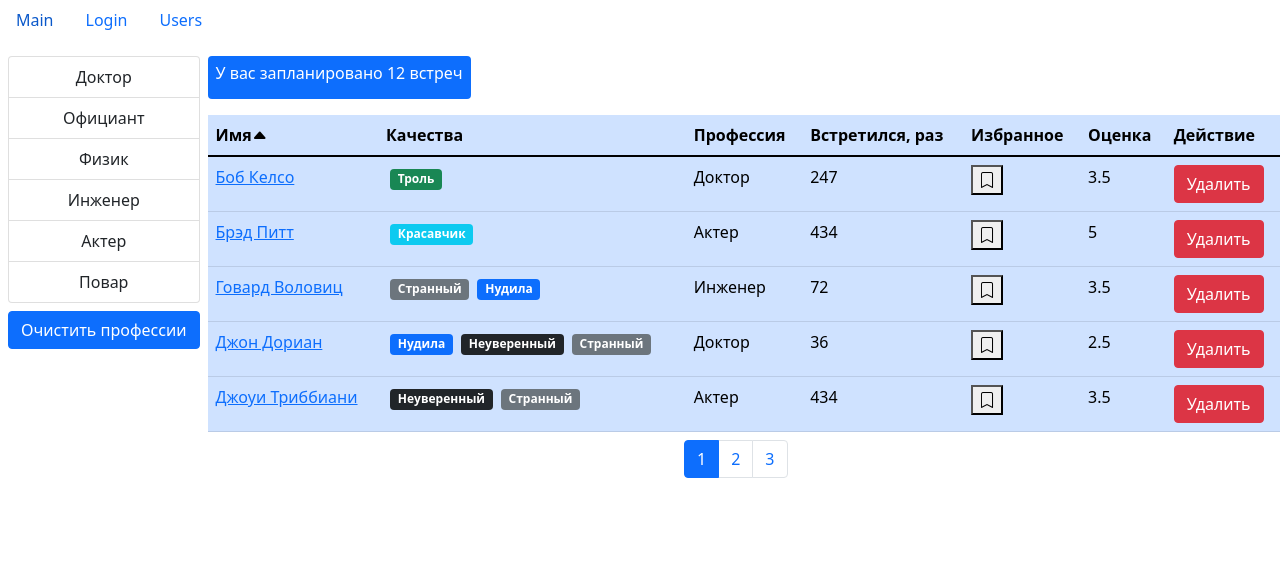
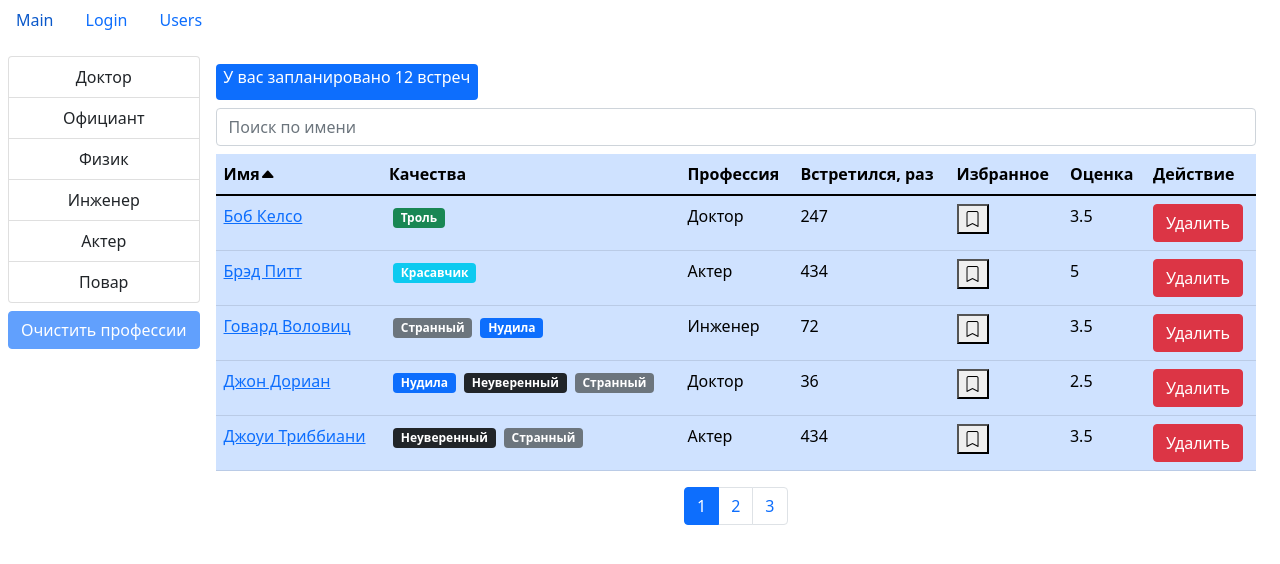
Before and after one commit to khoroshev909/react-meetings-app, a React (Create React App) app: page /users in a window 1280 px wide. Shown: the top 564 px of the page. Built offline with nearby package versions, Linux system fonts and the light colour scheme.

Commit message:
add filter users by search query (searchForm component)

```diff
--- /dev/null
+++ b/src/components/searchForm.jsx
@@ -0,0 +1,27 @@
+import React from 'react'
+import propTypes from 'prop-types'
+import TextField from './textField'
+
+const SearchForm = ({ search, handleSearch }) => {
+    return (
+        <form>
+            <TextField
+                className=""
+                labelText=""
+                name="search"
+                value={search}
+                onChange={handleSearch}
+                error=""
+                showLabel={false}
+                hasValidation={false}
+                placeHolder="Поиск по имени" />
+        </form>
+    )
+}
+
+SearchForm.propTypes = {
+    search: propTypes.string.isRequired,
+    handleSearch: propTypes.func.isRequired
+}
+
+export default SearchForm
--- a/src/components/searchStatus.jsx
+++ b/src/components/searchStatus.jsx
@@ -23,7 +23,7 @@ const SearchStatus = ({ count }) => {
     }
 
     return (
-        <span className="badge bg-primary p-2 m-2">
+        <span className="badge bg-primary">
             <h6>{getMeetingsCountPhrase(count)}</h6>
         </span>
     )
--- a/src/components/table.jsx
+++ b/src/components/table.jsx
@@ -3,14 +3,15 @@ import propTypes from 'prop-types'
 import TableHeader from './tableHeader'
 import TableBody from './tableBody'
 
-const Table = ({ users, selectedSort, columns, onSort, children }) => {
+const Table = ({ users, loading, selectedSort, columns, onSort, children }) => {
     return (
-        <table className="table table-primary m-2">
+        <table className="table table-primary mt-2">
             {children || (
                 <>
                     <TableHeader {...{ selectedSort, columns, onSort }} />
                     <TableBody
                         items={users}
+                        loading={loading}
                         {...{ columns }} />
                 </>)}
         </table>
@@ -19,6 +20,7 @@ const Table = ({ users, selectedSort, columns, onSort, children }) => {
 
 Table.propTypes = {
     users: propTypes.array.isRequired,
+    loading: propTypes.bool.isRequired,
     selectedSort: propTypes.object.isRequired,
     columns: propTypes.object.isRequired,
     children: propTypes.array,
--- a/src/components/tableBody.jsx
+++ b/src/components/tableBody.jsx
@@ -2,7 +2,7 @@ import React from 'react'
 import propTypes from 'prop-types'
 import _ from 'lodash'
 
-const TableBody = ({ items, columns }) => {
+const TableBody = ({ items, loading, columns }) => {
 
     const renderData = (item, column) => {
         if (columns[column].component) {
@@ -17,7 +17,14 @@ const TableBody = ({ items, columns }) => {
 
     return (
         <tbody>
-            {items.map((item) => (
+            {loading ? (
+                <tr>
+                    <td>
+                        <h4>Loading...</h4>
+                    </td>
+                </tr>
+            ) : items.length ? (
+                items.map((item) => (
                     <tr key={item._id} className="table-primary">
                         {Object.keys(columns).map((column) => (
                             <td key={column} className="table-primary">
@@ -25,13 +32,21 @@ const TableBody = ({ items, columns }) => {
                             </td>
                         ))}
                     </tr>
-            ))}
+                ))
+            ) : (
+                <tr>
+                    <td>
+                        <h4>Ничего не найдено:(</h4>
+                    </td>
+                </tr>
+            )}
         </tbody>
     )
 }
 
 TableBody.propTypes = {
     items: propTypes.array.isRequired,
+    loading: propTypes.bool.isRequired,
     columns: propTypes.object.isRequired
 }
 
--- a/src/components/textField.jsx
+++ b/src/components/textField.jsx
@@ -1,27 +1,42 @@
 import React, { useState } from 'react'
 import propTypes from 'prop-types'
 
-const TextField = ({ labelText, type, name, value, onChange, error }) => {
+const TextField = ({
+    labelText,
+    type,
+    name,
+    value,
+    onChange,
+    error,
+    showLabel,
+    hasValidation,
+    placeHolder
+}) => {
     const [showPassport, setShowPassport] = useState(false)
 
-    const handleShowPassport = () => {
+    const handleShowPassword = () => {
         setShowPassport((prevState) => !prevState)
     }
 
     return (
         <div className="mt-2">
-            <label htmlFor="email">{labelText}</label>
+            {showLabel && (
+                <label htmlFor="email">{labelText}</label>
+            )}
             <div className="input-group">
                 <input
-                    className={`form-control${error ? ' is-invalid' : ' is-valid'}`}
+                    className={hasValidation
+                        ? `form-control${error ? ' is-invalid' : ' is-valid'}`
+                        : 'form-control'}
                     type={showPassport ? 'text' : type}
+                    placeholder={placeHolder}
                     id={name}
                     name={name}
                     value={value}
                     onChange={onChange} />
                 {type === 'password' && (
                 <button
-                    onClick={handleShowPassport}
+                    onClick={handleShowPassword}
                     type="button"
                     className="btn btn-outline-secondary">
                     <i className={`bi bi-eye-${showPassport ? 'slash' : 'fill'}`} />
@@ -34,7 +49,12 @@ const TextField = ({ labelText, type, name, value, onChange, error }) => {
     )
 }
 
-TextField.defaultProps = { type: 'text' }
+TextField.defaultProps = {
+    type: 'text',
+    showLabel: true,
+    hasValidation: true,
+    placeHolder: ''
+}
 
 TextField.propTypes = {
     labelText: propTypes.string.isRequired,
@@ -42,7 +62,10 @@ TextField.propTypes = {
     value: propTypes.string.isRequired,
     name: propTypes.string.isRequired,
     onChange: propTypes.func.isRequired,
-    error: propTypes.string.isRequired
+    error: propTypes.string.isRequired,
+    showLabel: propTypes.bool,
+    hasValidation: propTypes.bool,
+    placeHolder: propTypes.string
 }
 
 export default TextField
--- a/src/components/usersList.jsx
+++ b/src/components/usersList.jsx
@@ -7,6 +7,7 @@ import SearchStatus from './searchStatus'
 import paginate from '../utils/paginate'
 import GroupList from './groupList'
 import UsersTable from './usersTable'
+import SearchForm from './searchForm'
 
 const UsersList = () => {
     const pageSize = 5
@@ -16,37 +17,51 @@ const UsersList = () => {
     const [itemsCount, setItemsCount] = useState(users.length)
     const [currentPage, setCurrentPage] = useState(1)
     const [sortBy, setSortBy] = useState({ columnValue: 'name', columnOrder: 'asc' })
+    const [search, setSerch] = useState('')
+    const [loading, setLoading] = useState(true)
 
     useEffect(() => {
         api.professions.fetchAll().then((data) => setProfessions(data))
             .then(() => api.users.fetchAll())
             .then((data) => setUsers(data))
+            .then(() => setLoading(false))
     }, [])
 
-    const filteredByProfession = currentProfession === null
-        ? users
-        : users.filter((user) => {
+    let filterUsers = []
+    if (search) {
+        const filteredBySearch = users.filter(({ name = 'placeHolder' }) => {
+            return name.toLowerCase().includes(search.toLowerCase())
+        })
+
+        filterUsers = filteredBySearch.length === 0
+            ? []
+            : filteredBySearch
+    } else if (currentProfession !== null) {
+        filterUsers = users.filter((user) => {
             return JSON.stringify(user.profession) === JSON.stringify(currentProfession)
         })
+    } else {
+        filterUsers = users
+    }
 
-    const count = filteredByProfession.length
+    const count = filterUsers.length
 
-    const sortedByColumn = _.sortBy(filteredByProfession, [sortBy.columnValue])
+    const sortedByColumn = _.sortBy(filterUsers, [sortBy.columnValue])
     // В новой версии lodash у функции sortBy нет третьего параметра для сортировки asc, desc
     const sortedAscDesc = customSort(sortedByColumn, sortBy)
 
     const userCrop = paginate(sortedAscDesc, currentPage, pageSize)
 
     useEffect(() => {
-        setItemsCount(filteredByProfession.length)
-        if (filteredByProfession.length <= 4) {
+        setItemsCount(filterUsers.length)
+        if (filterUsers.length <= 4) {
             setCurrentPage(1)
         }
-    }, [filteredByProfession])
+    }, [filterUsers])
 
     useEffect(() => {
         setCurrentPage(1)
-    }, [currentProfession])
+    }, [currentProfession, search])
 
     useEffect(() => {
         if ((users.length + pageSize <= pageSize * currentPage) && currentPage > 1) {
@@ -63,10 +78,12 @@ const UsersList = () => {
     }
 
     const handleFilterUsersByProfession = (newProfession) => {
+        setSerch('')
         setCurrentProfession(newProfession)
     }
 
     const resetProfessions = () => {
+        setSerch('')
         setCurrentProfession(null)
     }
 
@@ -81,6 +98,12 @@ const UsersList = () => {
         setUsers(users.filter((user) => user._id !== id))
     }
 
+    const handleSearch = ({ target }) => {
+        const { value } = target
+        setCurrentProfession(null)
+        setSerch(value)
+    }
+
     return (
         <div className="d-flex p-2">
             {professions && (
@@ -92,6 +115,7 @@ const UsersList = () => {
                     onSelectItem={handleFilterUsersByProfession} />
 
                 <button
+                    disabled={!currentProfession}
                     type="button"
                     className="btn btn-primary mt-2"
                     onClick={resetProfessions}>
@@ -101,14 +125,18 @@ const UsersList = () => {
             )}
 
             {users && (
-            <div className="d-flex flex-column flex-grow-1">
+            <div className="d-flex flex-column flex-grow-1 p-2 m-2">
 
-                <div className="d-flex flex-shrink-1">
+                <div className="d-flexflex-column flex-shrink-1">
                     <SearchStatus count={count} />
+                    <SearchForm
+                        search={search}
+                        handleSearch={handleSearch} />
                 </div>
 
                 <UsersTable
                     users={userCrop}
+                    loading={loading}
                     selectedSort={sortBy}
                     onDelete={handleDeleteUsers}
                     onSort={handleUserSort}
--- a/src/components/usersTable.jsx
+++ b/src/components/usersTable.jsx
@@ -5,7 +5,7 @@ import Table from './table'
 import BookmarkIcon from './bookmarkIcon'
 import QualitiesList from './qualitiesList'
 
-const UsersTable = ({ users, selectedSort, onDelete, onSort, onToggleBookmark }) => {
+const UsersTable = ({ users, loading, selectedSort, onDelete, onSort, onToggleBookmark }) => {
 
     const columns = {
         name: {
@@ -52,12 +52,13 @@ const UsersTable = ({ users, selectedSort, onDelete, onSort, onToggleBookmark })
     }
 
     return (
-        <Table {...{ users, selectedSort, columns, onSort }} />
+        <Table {...{ users, loading, selectedSort, columns, onSort }} />
     )
 }
 
 UsersTable.propTypes = {
     users: propTypes.array.isRequired,
+    loading: propTypes.bool.isRequired,
     onToggleBookmark: propTypes.func.isRequired,
     onDelete: propTypes.func.isRequired,
     onSort: propTypes.func.isRequired,
```
Lines whose indentation alone changed are shown as unchanged.
